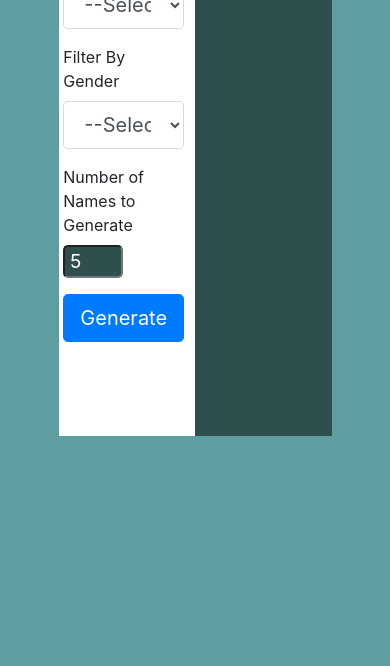
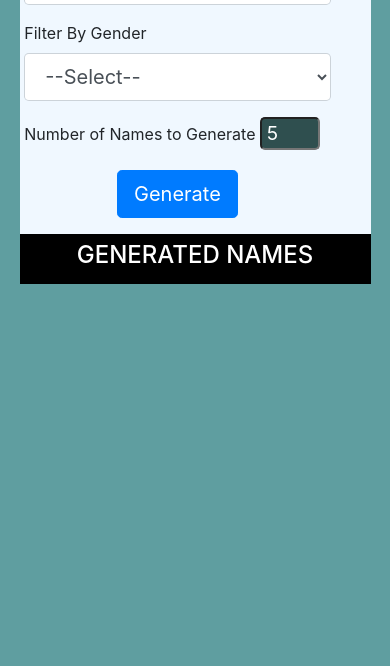
Before and after one commit to orsdev/Name-Generator, a plain HTML site: page index.html in a window 390 px wide. Shown: the part 178-844 px from the top of the page. Drawn offline with Linux system fonts and the light colour scheme.

Commit message:
added responsivenesss

```diff
--- a/css/style.css
+++ b/css/style.css
@@ -85,3 +85,20 @@ input[type="number"] {
 	padding: .2rem 0;
 	text-transform:uppercase;
 }
+
+@media (max-width: 500px) {
+	.app-container {
+	flex-direction: column;
+		background-image: none;
+}
+	.container-fluid {
+	width: 90%;
+
+}
+
+	.generated-names{
+	width: 100%;
+		margin-top: -50px;
+}
+
+}
```
